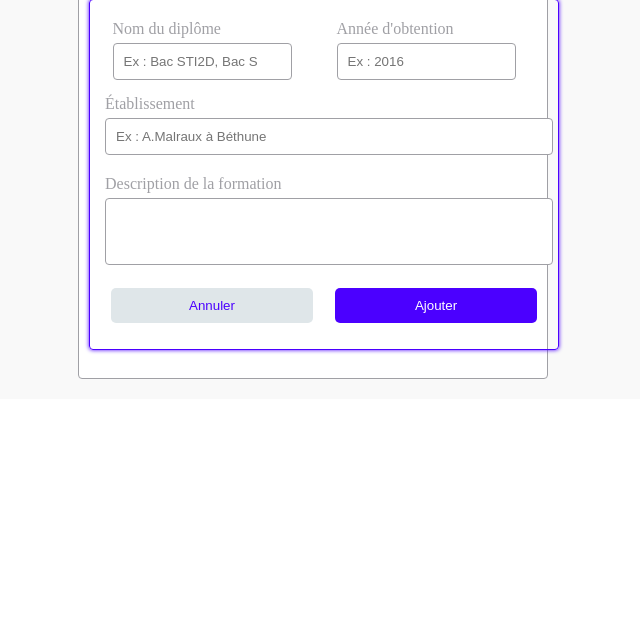
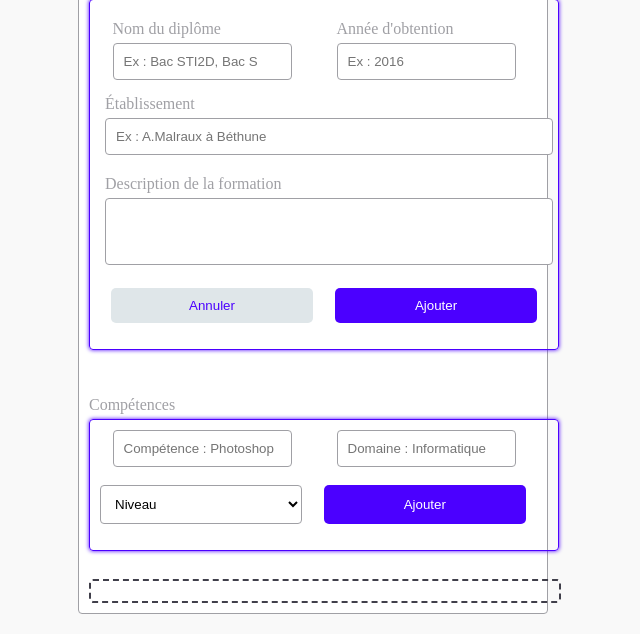
Before and after one commit to JenkoXPlay/ProjetTUT, a PHP site: page /editprofile in a window 1280 px wide. Shown: the part 998-1632 px from the top of the page, without its empty margins (574-1214 px from the left). Before the commit the page ends 1377 px from the top, so only its background shows below. Run offline with PHP 8.4, Linux system fonts and the light colour scheme; a user stored in the database is signed in; data comes from the database, SQL or seed files in the repository; tables that the repository leaves empty hold one stand-in row (values such as "Sample post"); some libraries are stand-ins or nearby versions.

Commit message:
Ajout compétences mais avec bug

```diff
--- a/css/global.css
+++ b/css/global.css
@@ -113,6 +113,17 @@
 .importAvatar:hover {
     cursor: pointer;
 }
+
+.btnCross {
+    color: #fff;
+    font-weight: 500;
+    background: none;
+    border: none;
+    display: inline-block;
+}
+.btnCross:hover {
+    cursor: pointer;
+}
 /* FORMULAIRE INFO PERSO */
 
 /* UTILES */
--- a/css/style.css
+++ b/css/style.css
@@ -167,6 +167,25 @@ body {
     box-shadow: 0 0 4px #4b00ff;
     border-radius: 4px;
     padding: 10px;
+}
+.competences {
+    width: 100%;
+    border-radius: 4px;
+    border: 2px dashed #403F4A;
+    padding: 10px;
+    margin-top: 10px;
+    display: flex;
+    flex-wrap: wrap;
+    justify-content: center;
+}
+.competences span {
+    background: #4b00ff;
+    color: #fff;
+    font-weight: 400;
+    border-radius: 4px;
+    padding: 2px 5px 2px 5px;
+    margin-left: 10px;
+    margin-right: 10px;
 }
 .content .informationProfil .panelExpPro .inputFlex {
     width: 100%;
--- a/editprofil.php
+++ b/editprofil.php
@@ -110,6 +110,7 @@
                     <input type="submit" name="submitDesc" class="btnPurple width_100" value="Mettre à jour" />
                     <br />
                 </form>
+
                 <div class="subtitle labelForm">Expériences professionnelles</div>
                 <div class="panelExpPro">
                     <?php
@@ -177,7 +178,9 @@
                         <?php
                     }
                 ?>
+
                 <br />
+
                 <div class="subtitle labelForm">Formations</div>
                 <div class="panelFormation">
                     <?php
@@ -227,6 +230,65 @@
                         <?php
                     }
                 ?>
+
+                <br />
+
+                <div class="subtitle labelForm">Compétences</div>
+                    <div class="panelFormation">
+                        <?php
+                            include('./function/competences.php');
+                            include('./script_php/add_competence.php');
+                        ?>
+                        <form action="" method="post">
+                            <div class="inputFlex">
+                                <div class="itemFlex">
+                                    <input type="text" name="competence" class="inputText width_90" placeholder="Compétence : Photoshop" />
+                                </div>
+                                <div class="itemFlex">
+                                    <input type="text" name="domaine" class="inputText width_90" placeholder="Domaine : Informatique" />
+                                </div>
+                            </div>
+                            <br />
+                            <div class="inputFlex">
+                                <select class="itemFlex inputSelect width_45" name="niveau">
+                                    <option selected>Niveau</option>
+                                    <option value="Débutant">Débutant</option>
+                                    <option value="Intermédiaire">Intermédiaire</option>
+                                    <option value="Avancé">Avancé</option>
+                                    <option value="Expert">Expert</option>
+                                </select>
+                                <input type="submit" name="submitCompetence" class="itemFlex btnPurple width_45" value="Ajouter" />
+                            </div>
+                        </form>
+                    </div>
+                    <br />
+                    <?php
+                        if (isset($_POST['deleteComp'])) {
+                            $idComp = security($_POST['idComp']);
+                            if ($idComp) {
+                                $req  = deleteCompId($bdd, $idComp);
+                                echo "<div class='alertSuccess'>Compétence supprimée !</div><br />";
+                            } else echo "<div class='alertError'>Une erreur est survenue !</div><br />";
+                        }
+                    ?>
+                    <div class="competences">
+                        <?php
+                            $req_info_comp = $bdd->prepare("SELECT * FROM competences WHERE competenceDe='{$dataUser['id']}'");
+                            $req_info_comp->execute();
+                            while ($dataComp = $req_info_comp->fetch()) {
+                                ?>
+                                    <form method="post" action="">
+                                        <input type="text" name="idComp" value="<?php echo $dataComp['id']; ?>" style="display:none;" />
+                                        <span>
+                                            <?php echo $dataComp['competence']." : ".$dataComp['level']; ?>
+                                            <input type="submit" name="deleteComp" class="btnCross" value="X" />
+                                        </span>
+                                    </form>
+                                <?php
+                            }
+                        ?>
+                    </div>
+                </div>
             </div>
 
         <?php
--- /dev/null
+++ b/script_php/add_competence.php
@@ -0,0 +1,13 @@
+<?php
+    if (isset($_POST['submitCompetence'])) {
+        $competence = security($_POST['competence']);
+        $domaine = security($_POST['domaine']);
+        $niveau = security($_POST['niveau']);
+        if ($competence && $domaine && $niveau != "Niveau") {
+            if ($niveau == "Débutant" || $niveau == 'Intermédiaire' || $niveau == "Avancé" || $niveau == "Expert") {
+                $req = addCompetences($bdd, $dataUser['id'], $domaine, $competence, $niveau);
+                echo "<div class='alertSuccess'>Compétence ajoutée !</div><br />";
+            } else echo "<div class='alertError'>Le niveau est incorrect !</div><br />";
+        } else echo "<div class='alertError'>Veuillez remplir tous les champs</div><br />";
+    }
+?>
```
